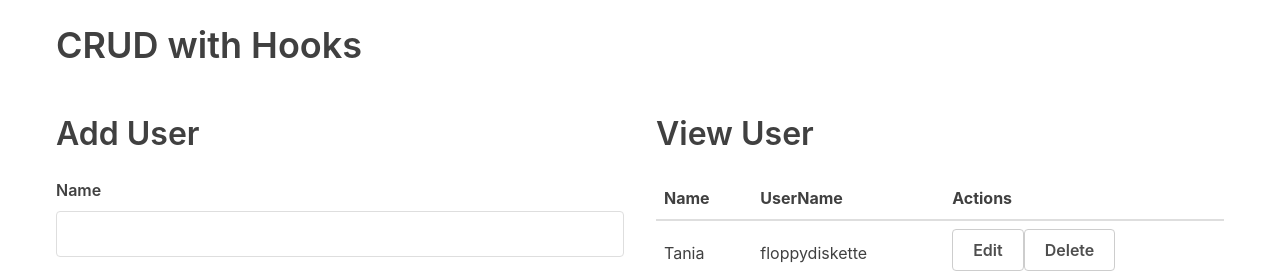
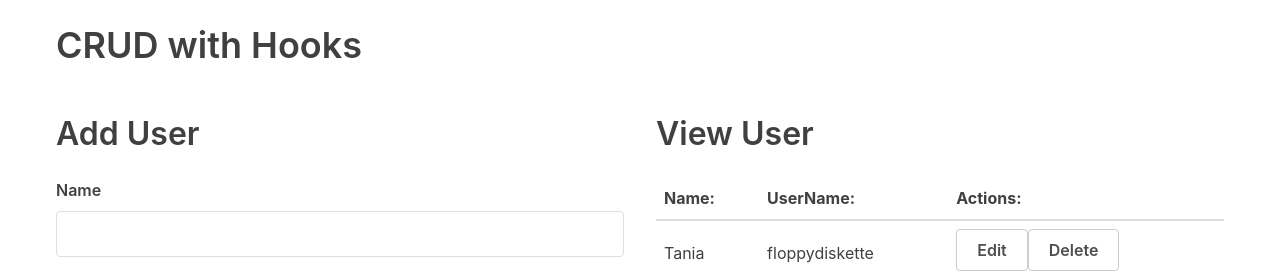
Before and after one commit to Denilson87/Hooks-react-crud, a React (Create React App) app: page / in a window 1280 px wide. Shown: the top 273 px of the page. Built offline with nearby package versions, Linux system fonts and the light colour scheme.

Commit message:
updadating table

```diff
--- a/src/tables/UserTable.js
+++ b/src/tables/UserTable.js
@@ -5,9 +5,9 @@ const UserTable = props => (
     <table>
         <thead>
             <tr>
-                <th>Name</th>
-                <th>UserName</th>
-                <th>Actions</th>
+                <th>Name:</th>
+                <th>UserName:</th>
+                <th>Actions:</th>
             </tr>
         </thead>
         <tbody>
```
